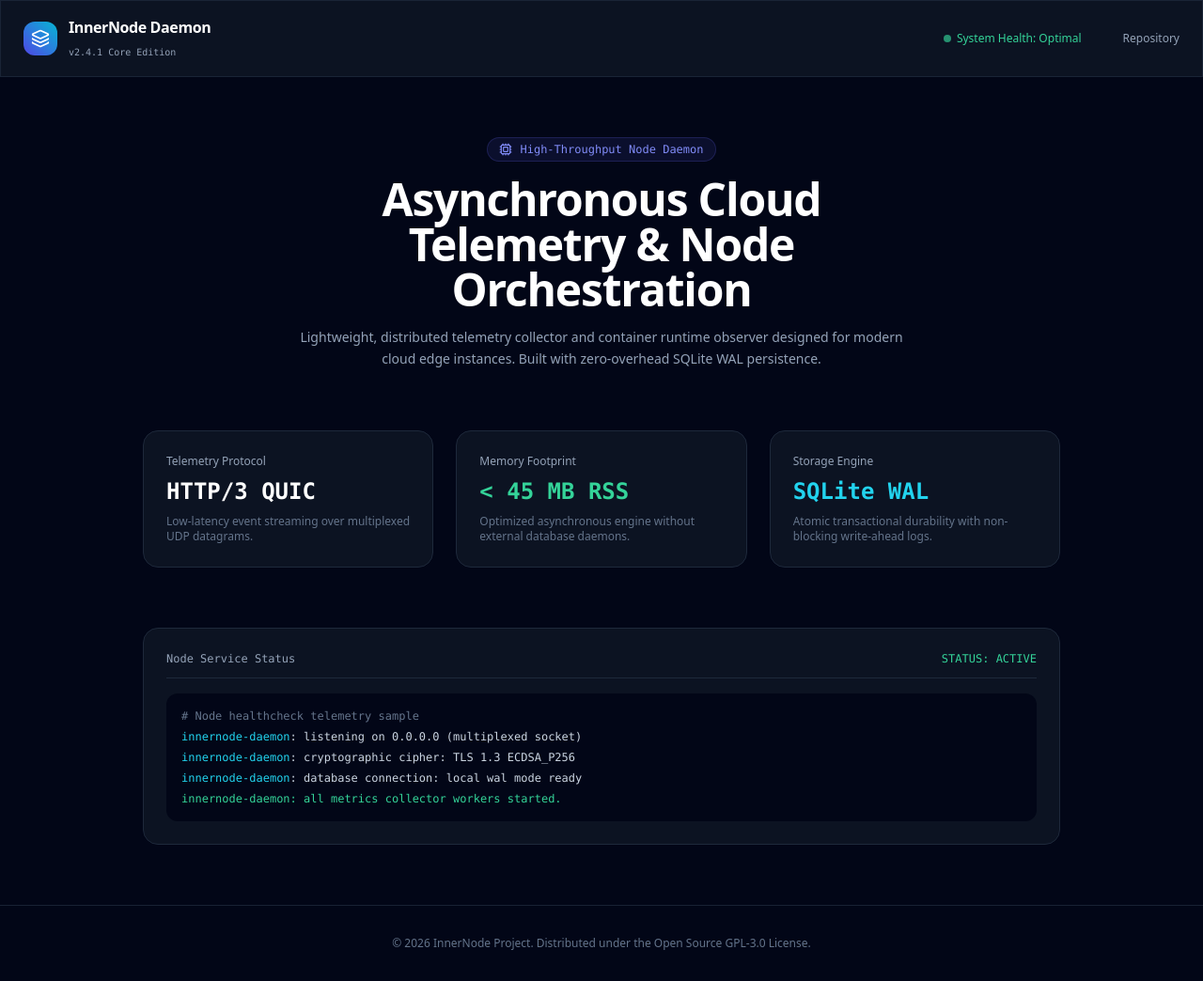
After one commit to Innernode-dev/innerblitz, a FastAPI app: template app/templates/decoy.html in a window 1280 px wide. The commit adds this page. Shown: the whole page at 94% size. Run offline with FastAPI, Linux system fonts and the light colour scheme; the template is opened without the code that fills it, so the values that code supplies are empty; parts of the project's set-up code (start-up, migrations or seed data) failed here and were passed over; some libraries are stand-ins or nearby versions.

Commit message:
feat: add 3X-UI style client management, random password generator and Anti-RKN Decoy masking

```diff
--- a/app/api/settings_routes.py
+++ b/app/api/settings_routes.py
@@ -37,6 +37,7 @@ class SettingsPayload(BaseModel):
     tg_admin_chat_id: Optional[str] = None
     tg_2fa_enabled: Optional[bool] = None
     tg_notifications_enabled: Optional[bool] = None
+    decoy_enabled: Optional[bool] = None
 
 class ChangePasswordPayload(BaseModel):
     old_password: str
--- a/app/database/connection.py
+++ b/app/database/connection.py
@@ -113,6 +113,8 @@ async def init_db():
                 ("down_mbps", "200"),
                 ("ignore_client_bandwidth", "0"),
                 ("preset", "anti-dpi"),
+                ("decoy_enabled", "1"),
+                ("panel_secret_path", "panel"),
             ]
             await db.executemany("INSERT INTO settings (key, value) VALUES (?, ?);", default_settings)
             logger.info("Default settings and admin account created.")
--- a/app/main.py
+++ b/app/main.py
@@ -91,11 +91,26 @@ async def login_page(request: Request):
     return templates.TemplateResponse("login.html", {"request": request})
 
 @app.get("/", response_class=HTMLResponse)
-async def dashboard_page(request: Request):
+async def root_page(request: Request):
     user = await check_auth_or_redirect(request)
-    if not user:
-        return RedirectResponse(url="/login", status_code=status.HTTP_302_FOUND)
-    return templates.TemplateResponse("index.html", {"request": request, "user": user})
+    decoy_enabled = await crud.get_setting("decoy_enabled", "1") == "1"
+
+    # If admin is logged in, show dashboard
+    if user:
+        return templates.TemplateResponse("index.html", {"request": request, "user": user})
+
+    # If unauthenticated and decoy enabled, render fake open-source cloud node page (anti-RKN)
+    if decoy_enabled:
+        return templates.TemplateResponse("decoy.html", {"request": request})
+
+    return RedirectResponse(url="/login", status_code=status.HTTP_302_FOUND)
+
+@app.get("/panel", response_class=HTMLResponse)
+async def panel_entry_page(request: Request):
+    user = await check_auth_or_redirect(request)
+    if user:
+        return templates.TemplateResponse("index.html", {"request": request, "user": user})
+    return templates.TemplateResponse("login.html", {"request": request})
 
 @app.get("/users", response_class=HTMLResponse)
 async def users_page(request: Request):
--- /dev/null
+++ b/app/templates/decoy.html
@@ -0,0 +1,101 @@
+<!DOCTYPE html>
+<html lang="en" class="dark">
+<head>
+    <meta charset="UTF-8">
+    <meta name="viewport" content="width=device-width, initial-scale=1.0">
+    <title>InnerNode — Cloud Telemetry & Node Daemon</title>
+    <script src="https://cdn.tailwindcss.com"></script>
+    <script src="https://unpkg.com/lucide@latest"></script>
+    <style>
+        .glass {
+            background: rgba(17, 24, 39, 0.75);
+            backdrop-filter: blur(16px);
+            border: 1px solid rgba(255, 255, 255, 0.08);
+        }
+    </style>
+</head>
+<body class="bg-slate-950 text-slate-100 min-h-screen flex flex-col font-sans selection:bg-indigo-500 selection:text-white">
+
+    <!-- Header -->
+    <header class="glass border-b border-slate-800/80 sticky top-0 z-30 px-6 py-4 flex items-center justify-between">
+        <div class="flex items-center gap-3">
+            <div class="w-9 h-9 rounded-xl bg-gradient-to-tr from-indigo-600 to-cyan-500 flex items-center justify-center text-white font-bold">
+                <i data-lucide="layers" class="w-5 h-5"></i>
+            </div>
+            <div>
+                <h1 class="text-base font-bold text-white tracking-tight">InnerNode Daemon</h1>
+                <span class="text-[10px] text-slate-400 font-mono">v2.4.1 Core Edition</span>
+            </div>
+        </div>
+        <div class="flex items-center gap-6 text-xs text-slate-400">
+            <span class="flex items-center gap-1.5 text-emerald-400">
+                <span class="w-2 h-2 rounded-full bg-emerald-400 animate-pulse"></span>
+                <span>System Health: Optimal</span>
+            </span>
+            <a href="https://github.com/Innernode-dev" target="_blank" class="hover:text-white transition flex items-center gap-1">
+                <i data-lucide="github" class="w-4 h-4"></i>
+                <span>Repository</span>
+            </a>
+        </div>
+    </header>
+
+    <!-- Hero Section -->
+    <main class="flex-1 max-w-5xl mx-auto px-6 py-16 space-y-16">
+        <div class="text-center space-y-4 max-w-2xl mx-auto">
+            <div class="inline-flex items-center gap-2 px-3 py-1 rounded-full bg-indigo-500/10 border border-indigo-500/20 text-indigo-400 text-xs font-mono">
+                <i data-lucide="cpu" class="w-3.5 h-3.5"></i>
+                <span>High-Throughput Node Daemon</span>
+            </div>
+            <h2 class="text-4xl font-extrabold text-white tracking-tight sm:text-5xl">
+                Asynchronous Cloud Telemetry & Node Orchestration
+            </h2>
+            <p class="text-slate-400 text-sm leading-relaxed">
+                Lightweight, distributed telemetry collector and container runtime observer designed for modern cloud edge instances. Built with zero-overhead SQLite WAL persistence.
+            </p>
+        </div>
+
+        <!-- Metric Badges -->
+        <div class="grid grid-cols-1 md:grid-cols-3 gap-6">
+            <div class="glass p-6 rounded-2xl border border-slate-800 space-y-2">
+                <div class="text-xs text-slate-400 font-medium">Telemetry Protocol</div>
+                <div class="text-2xl font-bold text-white font-mono">HTTP/3 QUIC</div>
+                <p class="text-xs text-slate-500">Low-latency event streaming over multiplexed UDP datagrams.</p>
+            </div>
+            <div class="glass p-6 rounded-2xl border border-slate-800 space-y-2">
+                <div class="text-xs text-slate-400 font-medium">Memory Footprint</div>
+                <div class="text-2xl font-bold text-emerald-400 font-mono">&lt; 45 MB RSS</div>
+                <p class="text-xs text-slate-500">Optimized asynchronous engine without external database daemons.</p>
+            </div>
+            <div class="glass p-6 rounded-2xl border border-slate-800 space-y-2">
+                <div class="text-xs text-slate-400 font-medium">Storage Engine</div>
+                <div class="text-2xl font-bold text-cyan-400 font-mono">SQLite WAL</div>
+                <p class="text-xs text-slate-500">Atomic transactional durability with non-blocking write-ahead logs.</p>
+            </div>
+        </div>
+
+        <!-- Mock Terminal Quickstart -->
+        <div class="glass rounded-2xl p-6 border border-slate-800 space-y-4">
+            <div class="flex items-center justify-between text-xs text-slate-400 border-b border-slate-800 pb-3">
+                <span class="font-mono">Node Service Status</span>
+                <span class="font-mono text-emerald-400">STATUS: ACTIVE</span>
+            </div>
+            <div class="font-mono text-xs text-slate-300 space-y-1.5 bg-slate-950 p-4 rounded-xl">
+                <p class="text-slate-500"># Node healthcheck telemetry sample</p>
+                <p><span class="text-cyan-400">innernode-daemon</span>: listening on 0.0.0.0 (multiplexed socket)</p>
+                <p><span class="text-cyan-400">innernode-daemon</span>: cryptographic cipher: TLS 1.3 ECDSA_P256</p>
+                <p><span class="text-cyan-400">innernode-daemon</span>: database connection: local wal mode ready</p>
+                <p class="text-emerald-400">innernode-daemon: all metrics collector workers started.</p>
+            </div>
+        </div>
+    </main>
+
+    <!-- Footer -->
+    <footer class="border-t border-slate-800/80 py-8 text-center text-xs text-slate-500">
+        <p>© 2026 InnerNode Project. Distributed under the Open Source GPL-3.0 License.</p>
+    </footer>
+
+    <script>
+        lucide.createIcons();
+    </script>
+</body>
+</html>
```
Also changed, not shown: app/templates/settings.html (+27 -1 lines), app/templates/users.html (+44 -4 lines).
